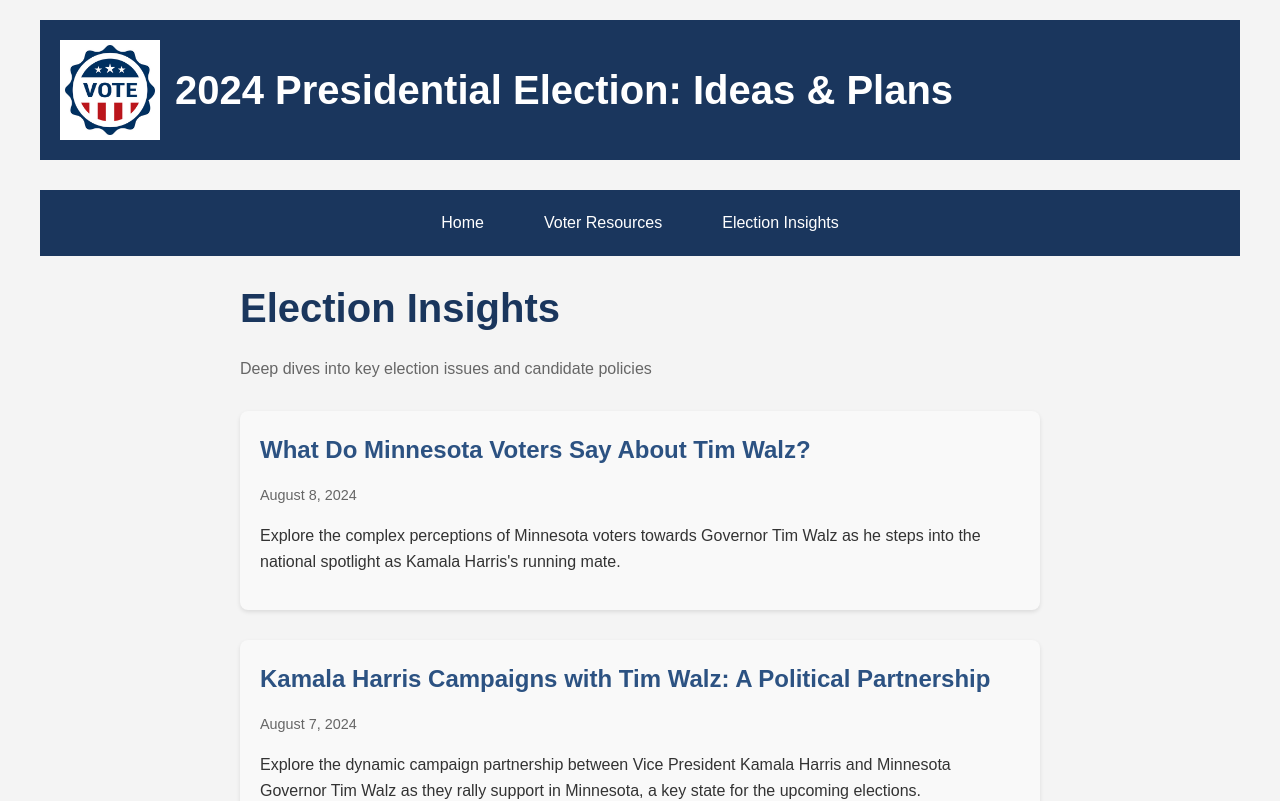
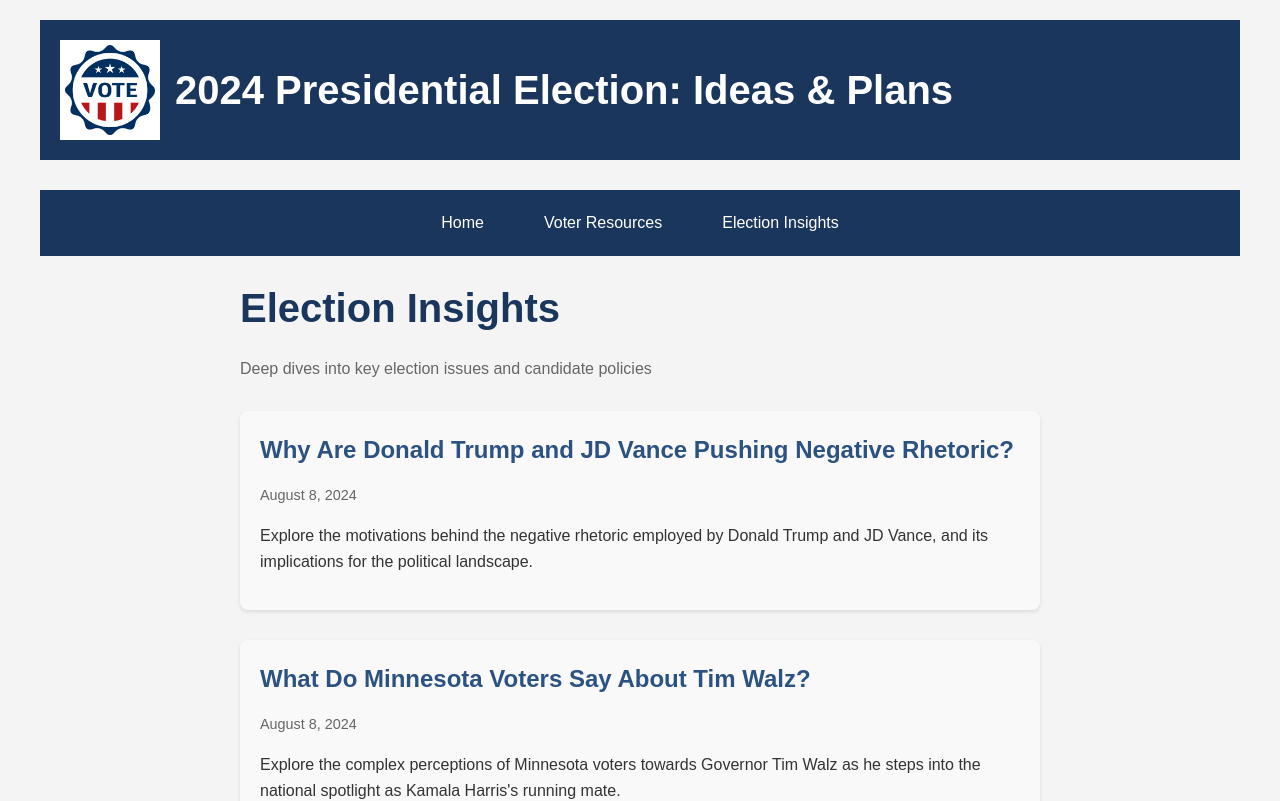
Before and after one commit to PaulMoreira/FactVerify, a React (Create React App) app: page /insights in a window 1280 px wide. Shown: the top 801 px of the page. Built offline with nearby package versions, Linux system fonts and the light colour scheme.

Commit message:
added a new article

```diff
--- a/src/articleData.js
+++ b/src/articleData.js
@@ -1,5 +1,100 @@
 // articleData.js
 export const articleData = [
+  {
+    id: "trump-vance-negative-rhetoric",
+    date: "August 8, 2024",
+    headline: "Why Are Donald Trump and JD Vance Pushing Negative Rhetoric?",
+    summary: "Explore the motivations behind the negative rhetoric employed by Donald Trump and JD Vance, and its implications for the political landscape.",
+    shareUrl: "https://vote2024info.vercel.app/insights/trump-vance-negative-rhetoric",
+    content: `
+      <h1>Why Are Donald Trump and JD Vance Pushing Negative Rhetoric?</h1>
+      <p>In recent years, political discourse has reached unprecedented levels of intensity, particularly with figures like Donald Trump and JD Vance leading the charge. This article explores the motivations behind their negative rhetoric and its implications for the political landscape.</p>
+
+      <div class="image-gallery">
+        <div class="image-container">
+          <img class="article-image" alt="Image of Donald Trump" src="https://m.media-amazon.com/images/I/81f3le+X+iL._AC_UF1000,1000_QL80_.jpg">
+        </div>
+      </div>
+
+      <h2>The Current Political Climate</h2>
+      <h3>The Rise of Negative Rhetoric</h3>
+      <p>Negative rhetoric has become a hallmark of modern politics, influenced by many factors:</p>
+      <ul>
+        <li><strong>Social Media:</strong> Platforms like Twitter and Facebook amplify inflammatory statements.</li>
+        <li><strong>Partisan Divides:</strong> Polarization in politics encourages aggressive messaging.</li>
+        <li><strong>Feedback Loops:</strong> Supporters often reward leaders for bold, controversial statements.</li>
+      </ul>
+
+      <h3>Trump's Mastery of Communication</h3>
+      <p>Donald Trump has proven to be a master of using negative rhetoric as a political tool:</p>
+      <ul>
+        <li><strong>Branding Opponents:</strong> He's known for coining nicknames such as "Crooked Hillary" and "Sleepy Joe."</li>
+        <li><strong>Eliciting Emotional Responses:</strong> Negative messaging can rally supporters by tapping into fear and outrage.</li>
+      </ul>
+
+      <div class="image-gallery">
+        <div class="image-container">
+          <img class="article-image" alt="Image of JD Vance" src="https://images.theconversation.com/files/108772/original/image-20160120-26129-4axom6.jpg?ixlib=rb-4.1.0&amp;rect=0%2C269%2C1500%2C727&amp;q=45&amp;auto=format&amp;w=1356&amp;h=668&amp;fit=crop">
+        </div>
+      </div>
+
+      <h2>JD Vance and the New Wave of Politics</h2>
+      <h3>Vance's Position in Politics</h3>
+      <p>As a rising star in the Republican Party, JD Vance employs similar techniques:</p>
+      <ul>
+        <li><strong>Anti-Establishment Sentiment:</strong> Vance's rhetoric often targets both the Democratic Party and certain elements within the Republican establishment.</li>
+        <li><strong>Cultural Commentary:</strong> He uses negative rhetoric to frame issues around identity politics and elitism.</li>
+      </ul>
+
+      <h3>Key Themes in Their Messaging</h3>
+      <p>Both Trump and Vance share common themes in their rhetoric:</p>
+      <ol>
+        <li><strong>Us vs. Them Mentality:</strong> They create a clear divide between 'true' Americans and perceived outsiders.</li>
+        <li><strong>Economic Anxiety:</strong> They often portray opponents as out-of-touch elites harming regular Americans.</li>
+        <li><strong>Fear of Change:</strong> Highlighting the dangers of progressive policies resonates with more conservative bases.</li>
+      </ol>
+
+      <div class="image-gallery">
+        <div class="image-container">
+          <img class="article-image" alt="Image of Political Rally" src="https://s.abcnews.com/images/US/IpsosPoll_Q1_WorseBetter_090320_v02_KS_1599175465936_hpEmbed_1x1_992.jpg">
+        </div>
+      </div>
+
+      <h2><strong>Did You Know?</strong></h2>
+      <ul>
+        <li>A 2020 study found that political negativity can lead to increased voter turnout, as people are more likely to mobilize against a candidate rather than for one.</li>
+        <li><strong>Polls indicate:</strong> Over 70% of voters claimed to be more motivated by negative campaigning than positive messages.</li>
+      </ul>
+
+      <h2>Implications of Negative Rhetoric</h2>
+      <h3>Influence on Voter Perception</h3>
+      <p>Negative rhetoric impacts how voters perceive issues and candidates:</p>
+      <ul>
+        <li><strong>Desensitization to Attacks:</strong> Continuous exposure makes voters more accepting of aggressive messaging.</li>
+        <li><strong>Skepticism toward Opponents:</strong> Voters who align with Trump or Vance may view dissenting opinions as hostile or illegitimate.</li>
+      </ul>
+
+      <h3>Potential Risks</h3>
+      <p>The strategy is not without its risks:</p>
+      <ul>
+        <li><strong>Alienating Moderate Voters:</strong> Extreme negativity may push moderate voters away.</li>
+        <li><strong>Sustaining Division:</strong> It entrenches a cycle of division, making bipartisan solutions more difficult.</li>
+      </ul>
+
+      <h2>Conclusion</h2>
+      <p>The push by Donald Trump and JD Vance for negative rhetoric raises important questions about the future of political discourse. <strong>As society grapples with increasing polarization, can genuine dialogue replace the noise?</strong></p>
+
+      <h2>Further Reading</h2>
+      <p>Here are some sources for those seeking to understand more about this topic:</p>
+      <ul>
+        <li><a href="https://www.researchgate.net/publication/343576123_the_impact_of_negative_political_campaigning_on_voter_turnout" target="_blank" rel="noopener noreferrer">The Impact of Negative Political Campaigning</a> – ResearchGate</li>
+        <li><a href="https://www.psychologytoday.com/us/blog/the-future-ourselves/202002/the-psychology-political-negativity" target="_blank" rel="noopener noreferrer">The Psychology of Political Negativity</a> – Psychology Today</li>
+        <li><a href="https://www.politico.com/news/2020/03/03/trump-american-politics-rhetoric-123422" target="_blank" rel="noopener noreferrer">Trump's Rhetoric and Its Impact on American Politics</a> – Politico</li>
+      </ul>
+    `,
+    ogImage: "https://m.media-amazon.com/images/I/81f3le+X+iL._AC_UF1000,1000_QL80_.jpg",
+    ogDescription: "Explore the motivations and implications of negative rhetoric in politics, focusing on the strategies employed by Donald Trump and JD Vance."
+  },
   {
     id: "minnesota-voters-on-tim-walz",
     date: "August 8, 2024",
```
